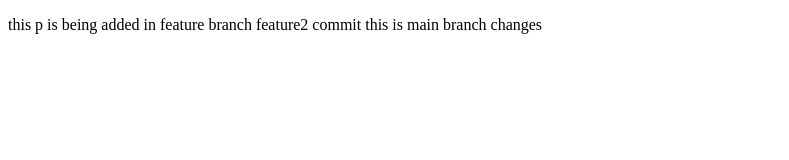
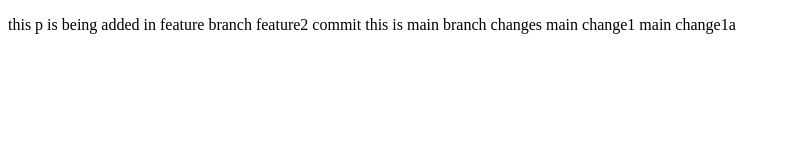
Before and after one commit to nishu-3ky/localRepoToGithub, a plain HTML site: page index.html in a window 1280 px wide. Shown: the whole page, without its empty margins (0-789 px from the left). Drawn offline with Linux system fonts and the light colour scheme.

Commit message:
main change1 and 1a

```diff
--- a/index.html
+++ b/index.html
@@ -10,6 +10,8 @@
         this p  is being added in feature branch
         feature2 commit
         this is main branch changes
+        main change1
+        main change1a
     </p>
 </body>
 </html>
```
